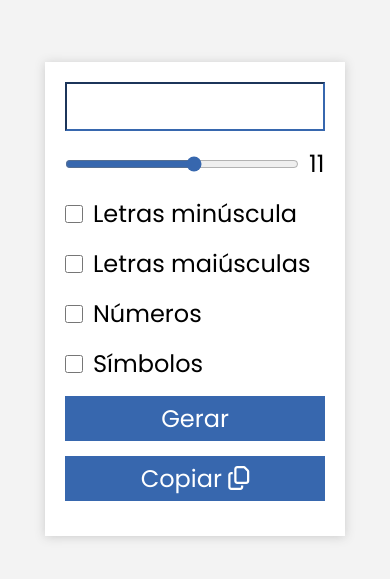
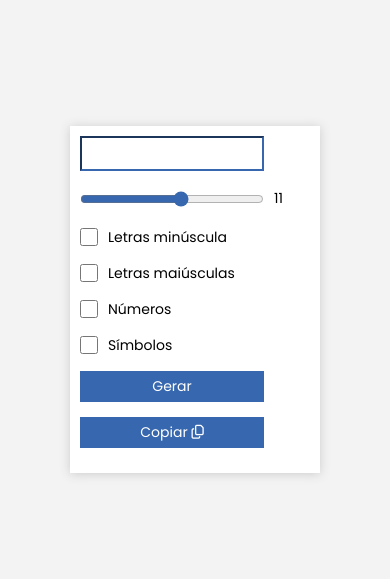
Before and after one commit to Dev-ClaudioGoncalves/gerador-senhas, a plain HTML site: page index.html in a window 390 px wide. Shown: the part 123-702 px from the top of the page. Drawn offline with Linux system fonts and the light colour scheme.

Commit message:
Update style.css

```diff
--- a/style.css
+++ b/style.css
@@ -63,6 +63,14 @@ button{
 
 @media(max-width: 450px){
     main{
-      width: 300px
+      width: 250px;
+      padding: 10px;
+    }
+    *{
+      font-size: 14px;
+    }
+
+    input,input[type=range],button {
+      width: 80%;
     }
 }
```
